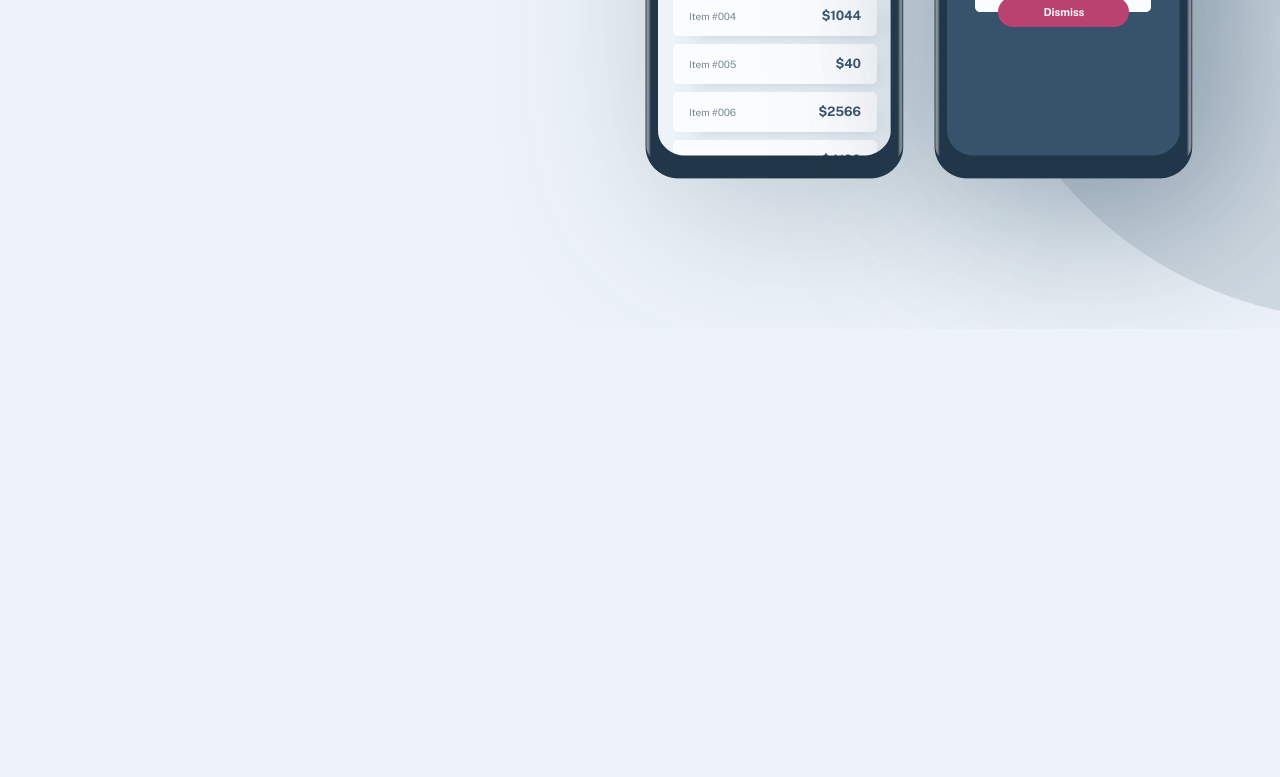
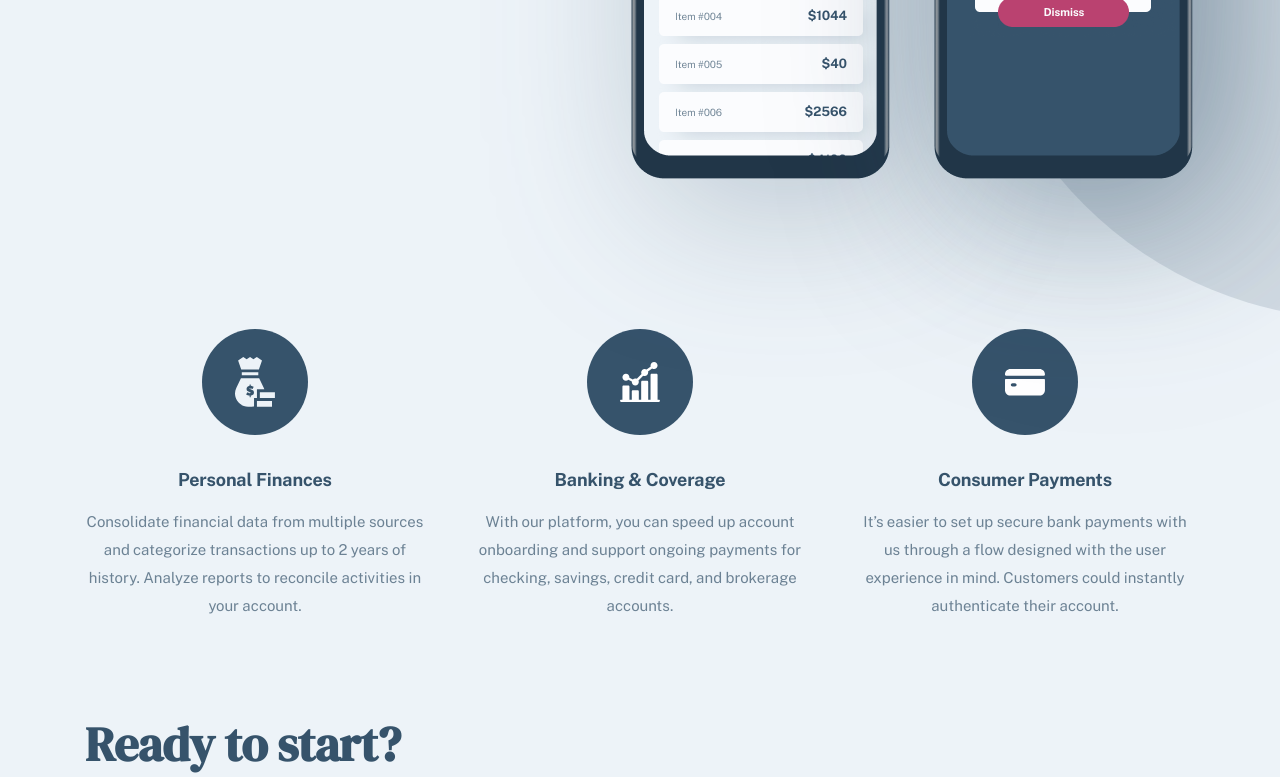
Before and after one commit to firsturdiev/nt-pay-api, a plain HTML site: page index.html in a window 1280 px wide. Shown: the part 2136-2913 px from the top of the page. Before the commit the page ends 2465 px from the top, so only its background shows below. Drawn offline with Linux system fonts and the light colour scheme.

Commit message:
Adding services section

```diff
--- a/css/main.css
+++ b/css/main.css
@@ -276,6 +276,63 @@
   margin: 0;
 }
 
+/* SERVICES */
+
+.services {
+  margin-bottom: 80px;
+  text-align: center;
+}
+
+.services__list {
+  margin: 0;
+  padding: 0;
+  list-style: none;
+}
+
+.services__item:not(:last-child) {
+  margin-bottom: 48px;
+}
+
+.service::before {
+  content: '';
+  width: 106px;
+  height: 106px;
+  display: block;
+  margin: 0 auto;
+  margin-bottom: 32px;
+  background-color: var(--color-secondary-blue-san-juan);
+  background-repeat: no-repeat;
+  background-position: center;
+  background-size: contain;
+  border-radius: 50%;
+}
+
+.service--finances::before {
+  background-image: url('../img/bg-service-finances.svg');
+}
+
+.service--banking::before {
+  background-image: url('../img/bg-service-banking.svg');
+}
+
+.service--payments::before {
+  background-image: url('../img/bg-service-payments.svg');
+}
+
+.service__title {
+  margin-top: 0;
+  margin-bottom: 16px;
+  font-weight: bold;
+  font-size: 18px;
+  line-height: 25px;
+  letter-spacing: -0.14px;
+  color: var(--color-secondary-blue-san-juan);
+}
+
+.service__info {
+  margin: 0;
+}
+
 /* RETINA IMAGES */
 
 @media only screen and (-webkit-min-device-pixel-ratio: 2),
--- a/css/media.css
+++ b/css/media.css
@@ -86,6 +86,31 @@
 
   .feature__img-wrapper:not(:last-child) {
     margin-right: 26px;
+  }
+
+  /* SERVICES */
+
+  .services {
+    margin-bottom: 100px;
+  }
+
+  .services__list {
+    display: flex;
+    justify-content: space-between;
+  }
+
+  .services__item {
+    width: calc(100% / 3 - 10px);
+  }
+
+  .services__item:not(:last-child) {
+    margin-bottom: 0;
+    margin-right: 10px;
+  }
+
+  .service::before {
+    width: 88px;
+    height: 88px;
   }
 
   /* RETINA IMAGES */
@@ -282,7 +307,7 @@
   }
 
   .features__inner::after {
-    content: '';
+    content: "";
     position: absolute;
     top: 294px;
     left: calc(50% + 720px);
@@ -318,12 +343,35 @@
     height: 500px;
   }
 
+  .feature__img-wrapper:not(:last-child) {
+    margin-right: 40px;
+  }
+
   .feature__top {
     margin: 0;
   }
 
   .feature__text {
     max-width: 445px;
+  }
+
+  /* SERVICES */
+
+  .services {
+    margin-bottom: 96px;
+  }
+
+  .services__item {
+    width: calc(100% / 3 - 30px);
+  }
+
+  .services__item:not(:last-child) {
+    margin-right: 30px;
+  }
+
+  .service::before {
+    width: 106px;
+    height: 106px;
   }
 
   /* RETINA IMAGES */
--- a/index.html
+++ b/index.html
@@ -203,6 +203,48 @@
         </div>
       </div>
     </section>
+
+
+    <!-- SERVICES -->
+
+    <section class="services">
+      <div class="container">
+        <div class="section__inner">
+          <h2 class="visually-hidden">Services</h2>
+
+          <ul class="services__list">
+            <li class="services__item service service--finances">
+              <h3 class="service__title">Personal Finances</h3>
+              <p class="service__info">Consolidate financial data from multiple sources and categorize transactions up
+                to 2 years of history. Analyze reports to reconcile activities in your account.</p>
+            </li>
+
+            <li class="services__item service service--banking">
+              <h3 class="service__title">Banking & Coverage</h3>
+              <p class="service__info">With our platform, you can speed up account onboarding and support ongoing
+                payments for checking, savings, credit card, and brokerage accounts.</p>
+            </li>
+
+            <li class="services__item service service--payments">
+              <h3 class="service__title">Consumer Payments</h3>
+              <p class="service__info">It’s easier to set up secure bank payments with us through a flow designed with
+                the user experience in mind. Customers could instantly authenticate their account.</p>
+            </li>
+          </ul>
+        </div>
+      </div>
+    </section>
+
+
+    <!-- CTA -->
+
+    <section class="cta">
+      <div class="container">
+        <div class="cta__inner">
+          <h2 class="cta__heading heading heading--secondary">Ready to start?</h2>
+        </div>
+      </div>
+    </section>
   </main>
 
 
```
Also changed, not shown: img/bg-service-banking.svg (added), img/bg-service-finances.svg (added), img/bg-service-payments.svg (added).
